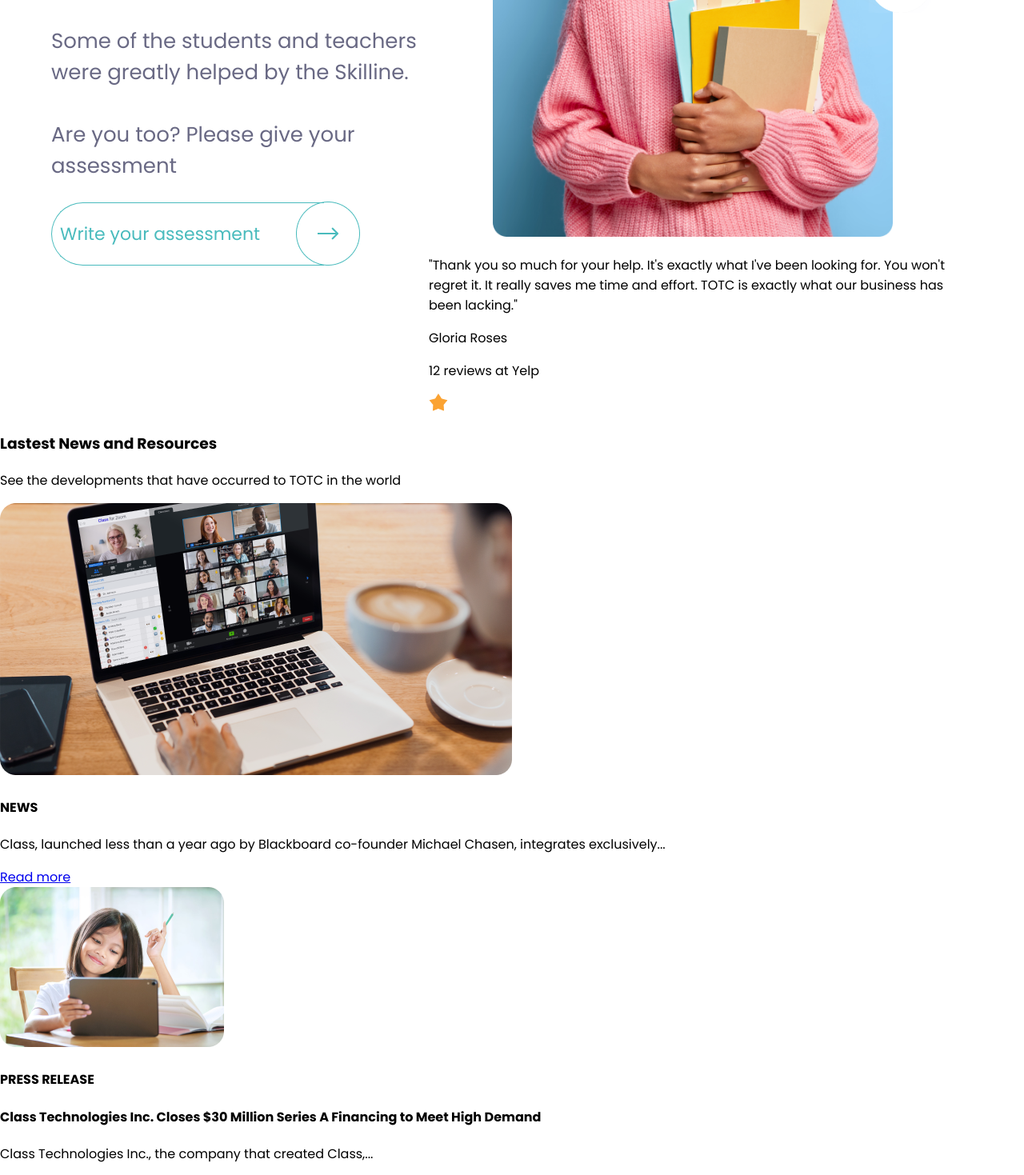
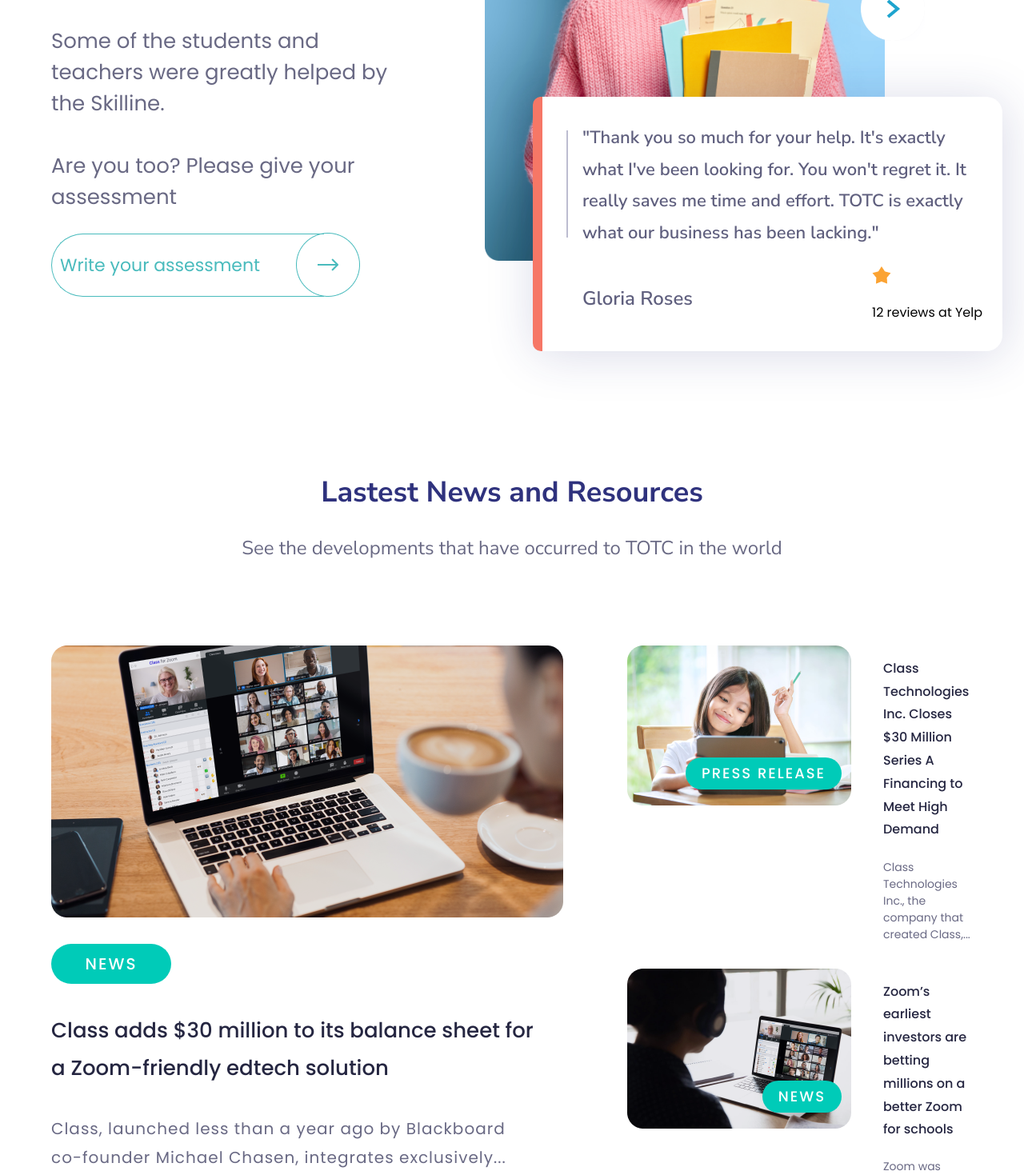
Before and after one commit to ENYO360/e-learning-webpage, a React (Create React App) app: page / in a window 1280 px wide. Shown: the part 9360-10829 px from the top of the page at 80% size. Built offline with nearby package versions, Linux system fonts and the light colour scheme.

Commit message:
I,m almost done with the styling of the landing  page

```diff
--- a/src/Components/Css/LandingPage.css
+++ b/src/Components/Css/LandingPage.css
@@ -677,6 +677,10 @@
     margin-top: 70px;
 }
 
+.testimony {
+    margin-right: 80px;
+}
+
 .testimony h5 {
     font-size: 20px;
     font-weight: var(--fw-regular);
@@ -734,14 +738,267 @@
     left: 370px;
 }
 
+.testifier-container {
+    padding: 30px 60px 0 30px;
+    position: relative;
+    margin-right: 50px;
+}
+
 .next-testimony {
-    position: relative;
-    left: 550px;
-    bottom: 280px;
+    position: absolute;
+    left: 500px;
+    bottom: 320px;
 
 }
 
 .testimony-details {
-    width: 680px;
+    width: 500px;
+    position: absolute;
+    padding: 10px 25px 20px 50px;
+    border-left: 12px solid #f67766;
+    border-radius: 10px 20px 20px 10px;
+    box-shadow: 2px 4px 60px 0px #292c7c2d;
+    top: 450px;
+    left: 90px;
+    z-index: 1;
+    background-color: #ffffff;
+}
+
+.testimony-details p {
+    font-family: "Nunito Sans" sans-serif;
+}
+
+.what-they-say {
+    text-align: left;
+    font-size: 22px;
+    letter-spacing: 2%;
+    line-height: 180%;
+    color: #5f5f7e;
+    font-family: "Nunito Sans", sans-serif;
+    font-weight: var(--fw-semiBold);
+}
+
+.what-they-say::before {
+    content: "";
+    width: 2px;
+    height: 42%;
+    left: 30px;
+    top: 42px;
+    background-color: #bdbdd1;
+    position: absolute;
+}
+
+.review-details {
+    display: flex;
+    justify-content: space-between;
+    padding: 0;
+}
+
+.testifier-name {
+    font-size: 24px;
+    font-family: "Nunito Sans";
+    color: #5f5f7e;
+    font-weight: var(--fw-semiBold);
+}
+
+/* styling for latest news*/
+
+.latest-news-container {
+    margin-top: 220px;
+    margin-inline: 5%;
+    margin-bottom: 80px;
+}
+
+.latest-news-container div h3 {
+    font-size: 36px;
+    font-weight: var(--fw-bold);
+    font-family: "Nunito Sans", sans-serif;
+    color: var(--clr-neutral-700);
+    padding: 0;
+    margin: 0;
+    text-align: center;
+}
+
+.see {
+    text-align: center;
+    font-size: 24px;
+    font-family: "Nunito Sans", sans-serif;
+    font-weight: var(--fw-regular);
+    line-height: 180%;
+    color: var(--clr-neutral-900);
+}
+
+.news-container {
+    margin-top: 100px;
+    display: flex;
+    gap: 80px;
+}
+
+.first-news {
+    background-color: var(--clr-neutral-800);
+    padding: 10px;
+    font-size: 20px;
+    letter-spacing: 2px;
+    font-weight: var(--fw-medium);
+    color: var(--clr-neutral-400);
+    width: 130px;
+    text-align: center;
+    border-radius: 80vw;
+}
+
+.class-adds {
+    font-size: 26px;
+    line-height: 180%;
+    font-weight: var(--fw-medium);
+    color: #252641;
+}
+
+.class-launched {
+    font-size: 20px;
+    letter-spacing: 1px;
+    line-height: 180%;
+    color: var(--clr-neutral-900);
+}
+
+.news-container div a {
+    font-size: 20px;
+    letter-spacing: 1px;
+    line-height: 180%;
+    color: var(--clr-neutral-900);
+}
+
+.news-list {
+    display: flex;
+    gap: 40px;
+}
+
+.news-list div {
+    position: relative;
+    margin-bottom: 18px;
+}
+
+.news-media {
+    display: grid;
     position: relative;
 }
+
+.news-media img {
+    height: auto;
+    grid-area: 1 / 1;
+}
+
+.news-media h5 {
+    grid-area: 1 / 1;
+    display: flex;
+    justify-content: center;
+    align-items: center;
+}
+
+.news-list div h5 {
+    background-color: var(--clr-neutral-800);
+    padding: 5px 20px;
+    font-size: 18px;
+    letter-spacing: 2px;
+    font-weight: var(--fw-medium);
+    color: var(--clr-neutral-400);
+    width: max-content;
+    height: 30px;
+    text-align: center;
+    border-radius: 80vw;
+    z-index: 1;
+    margin-right: 12px;
+    margin-left: auto;
+    margin-top: 140px;
+}
+
+.news-text h4 {
+    margin-top: 15px;
+    padding: 0;
+    font-weight: var(--fw-medium);
+    line-height: 180%;
+    color: var(--clr-primary-600);
+}
+
+.news-text p {
+    font-size: 14px;
+    color: var(--clr-neutral-900);
+}
+
+/* styling for the Footer Section*/
+
+.footer-container {
+    background-color: var(--clr-primary-600);
+    display: flex;
+    justify-content: center;
+}
+
+.footer-logo-wrap {
+    display: flex;
+    gap: 100px;
+    margin-top: 50px;
+    margin-bottom: 30px;
+    align-items: center;
+    justify-content: center;
+}
+
+.footer-logo-wrap h3 {
+    color: var(--clr-neutral-400);
+    font-size: 22px;
+    font-weight: var(--fw-semiBold);
+    position: relative;
+    letter-spacing: 1px;
+}
+
+.footer-logo-wrap h3::before {
+    content: "";
+    position: absolute;
+    width: 1px;
+    height: 72px;
+    background-color: #626381;
+    left: -30px;
+}
+
+.subscribe p {
+    color: var(--clr-neutral-102);
+    font-size: 26px;
+    font-weight: var(--fw-medium);
+    letter-spacing: 1px;
+    text-align: center;
+}
+
+.subscribe form {
+    display: flex;
+    gap: 20px;
+    justify-content: center;
+}
+
+.subscribe form input {
+    width: 360px;
+    padding: 15px;
+    border-radius: 80vw;
+    border: 2px solid var(--clr-neutral-103);
+    background: none;
+    color: #ffffff;
+}
+
+.subscribe form input::placeholder {
+    color: var(--clr-neutral-103);
+}
+
+.subscribe form button {
+    width: 170px;
+    background-color: var(--clr-neutral-800);
+    color: var(--clr-neutral-400);
+    border-radius: 60vw;
+    font-size: 22px;
+    font-weight: var(--fw-medium);
+    text-align: center;
+    padding-block: 15px;
+}
+
+.footer-nav {
+    display: flex;
+    list-style: none;
+    gap: 40px;
+    justify-content: center;
+}
--- a/src/Components/Landing-page/Footer.jsx
+++ b/src/Components/Landing-page/Footer.jsx
@@ -3,21 +3,22 @@
 
 export default function Footer() {
     return (
-        <>
-            <div>
+        <div className='footer-container'>
+            <div className='footer-subcontainer'>
+                <div className='footer-logo-wrap'>
                     <img src={SiteLogo} alt="site logo" />
-                <h3>Virtual Class for Zoom</h3>
+                    <h3>Virtual Class<br /> for Zoom</h3>
                 </div>
-            <div>
+                <div className='subscribe'>
                     <p>Subscribe to get our Newsletter</p>
                     <form action="">
-                    <input type="email" placeholder='Your Email'/>
+                        <input type="email" placeholder='Your Email' />
                         <button>Subscribe</button>
                     </form>
                 </div>
+                <div className='footer-nav-wrap'>
                     <div>
-                <div>
-                    <ul>
+                        <ul className='footer-nav'>
                             <li><a href="#">Careers</a></li>
                             <li><a href="#">Privacy Policy</a></li>
                             <li><a href="#">Terms & Conditions</a></li>
@@ -25,6 +26,7 @@
                     </div>
                     <p>© 2021 Class Technologies Inc.</p>
                 </div>
-        </>
+            </div>
+        </div>
     )
 }
--- a/src/Components/Landing-page/LatestNews.jsx
+++ b/src/Components/Landing-page/LatestNews.jsx
@@ -6,34 +6,33 @@
 export default function LatestNews() {
     return (
         <>
-            <div>
+            <div className='latest-news-container'>
                 <div>
                     <h3>Lastest News and Resources</h3>
-                    <p>See the developments that have occurred to TOTC in the world</p>
+                    <p className='see'>See the developments that have occurred to TOTC in the world</p>
                 </div>
-                <div>
+                <div className='news-container'>
                     <div>
                         <img src={NewsCard1} alt="News card1" />
-                        <h4>NEWS</h4>
-                        <p>Class, launched less than a year ago by Blackboard co-founder Michael Chasen, integrates exclusively...</p>
+                        <h4 className='first-news'>NEWS</h4>
+                        <h4 className='class-adds'>Class adds $30 million to its balance sheet for<br /> a Zoom-friendly edtech solution</h4>
+                        <p className='class-launched'>Class, launched less than a year ago by Blackboard<br /> co-founder Michael Chasen, integrates exclusively...</p>
                         <a href="#">Read more</a>
                     </div>
                     <div>
-                        <div>
                             {
                             LATESTNEWSARRAY.map((item) =>
-                                <>
-                                    <div>
+                                <div className='news-list'>
+                                    <div className='news-media'>
                                         <img src={item.image} alt="news image" />
-                                        <h4>{item.newsTag}</h4>
+                                        <h5>{item.newsTag}</h5>
                                     </div>
-                                    <div>
+                                    <div className='news-text'>
                                         <h4>{item.headline}</h4>
                                         <p>{item.details}</p>
                                     </div>
-                                </>
+                                </div>
                             )}
-                        </div>
                     </div>
                 </div>
             </div>
--- a/src/Components/Landing-page/Testimonial.jsx
+++ b/src/Components/Landing-page/Testimonial.jsx
@@ -19,17 +19,19 @@
                     <img src={ForwardIcon} alt="forward Icon" />
                 </a>
             </div>
-            <div>
-                <img src={ForwardIcon2} alt="Forward Icon" className='next-testimony'/>
+            <div className='testifier-container'>
+                <img src={ForwardIcon2} alt="Forward Icon" className='next-testimony' />
                 {TESTIFIERDATA.map((item) =>
                     <>
-                        <img src={item.image} alt="" width='500'/>
+                        <img src={item.image} alt="" width='500' />
                         <div className='testimony-details'>
-                            <p>{item.testimony}</p>
-                            <p>{item.testifier}</p>
-                            <div>
-                                <p>{item.noOfReviews}</p>
-                                <img src={item.rating} alt="rating stars" />
+                            <p className='what-they-say'>{item.testimony}</p>
+                            <div className='review-details'>
+                                <p className='testifier-name'>{item.testifier}</p>
+                                <div>
+                                    <img src={item.rating} alt="rating stars" />
+                                    <p>{item.noOfReviews}</p>
+                                </div>
                             </div>
                         </div>
                     </>
```
Lines whose indentation alone changed are shown as unchanged.
